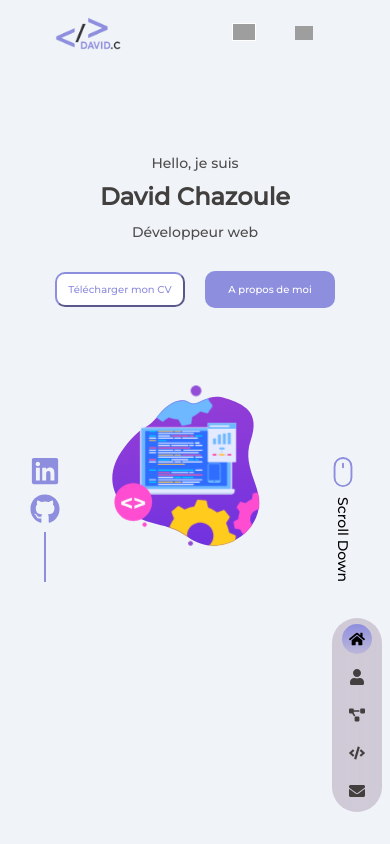
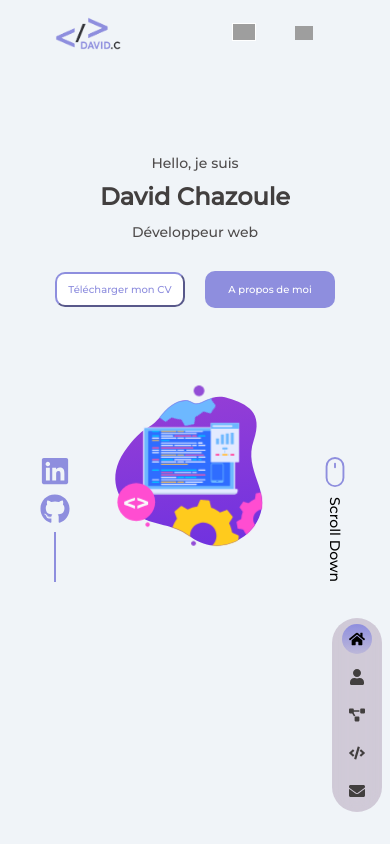
Before and after one commit to David-Chazoule/dc-Portfolio, a React (Vite) app: page / in a window 390 px wide. Shown: the top 844 px of the page. Built offline with nearby package versions, Linux system fonts and the light colour scheme; grey boxes are pictures that could not be loaded.

Commit message:
correction marge sur le composant introduction

```diff
--- a/src/components/introduction/_introduction.scss
+++ b/src/components/introduction/_introduction.scss
@@ -160,11 +160,11 @@
       margin-right: 20px;
 
       @media screen and (max-width: 660px) {
-        margin-right: 6px;
+        margin-right: 4px;
       }
 
       @media screen and (max-width: 420px) {
-        margin-right: 2px;
+        margin-right: 0;
       }
 
       a {
@@ -202,8 +202,8 @@
       display: flex;
       margin: 0 30px;
 
-      @media screen and (max-width: 420px) {
-        margin: 0 10px;
+      @media screen and (max-width: 520px) {
+        margin: 0 5px;
       }
 
       .animation-box {
@@ -224,11 +224,11 @@
       cursor: pointer;
 
       @media screen and (max-width: 660px) {
-        margin-left: 6px;
+        margin-left: 4px;
       }
 
       @media screen and (max-width: 420px) {
-        margin-right: 2px;
+        margin-left: 0;
       }
 
       .icon-mousse {
```
